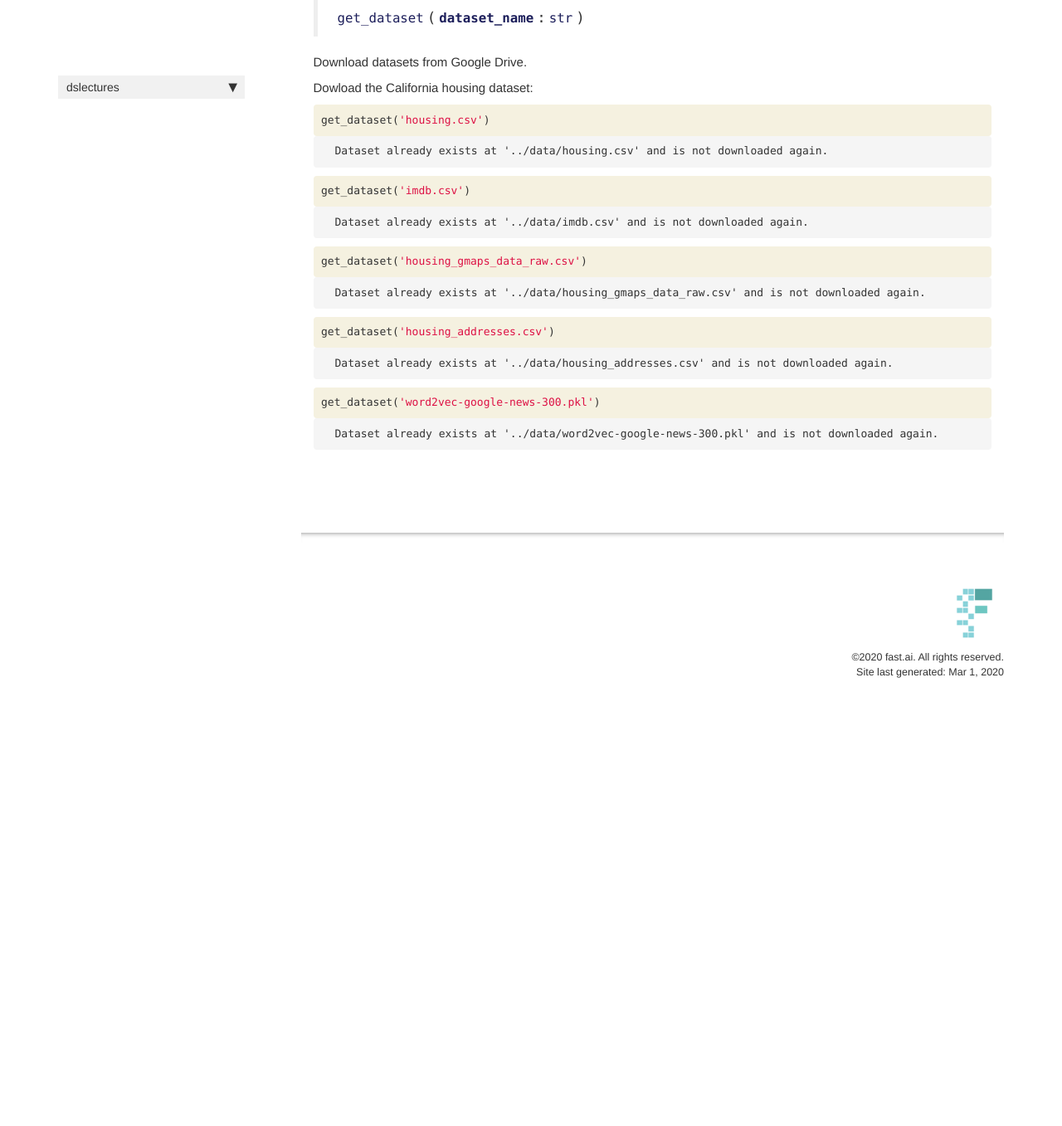
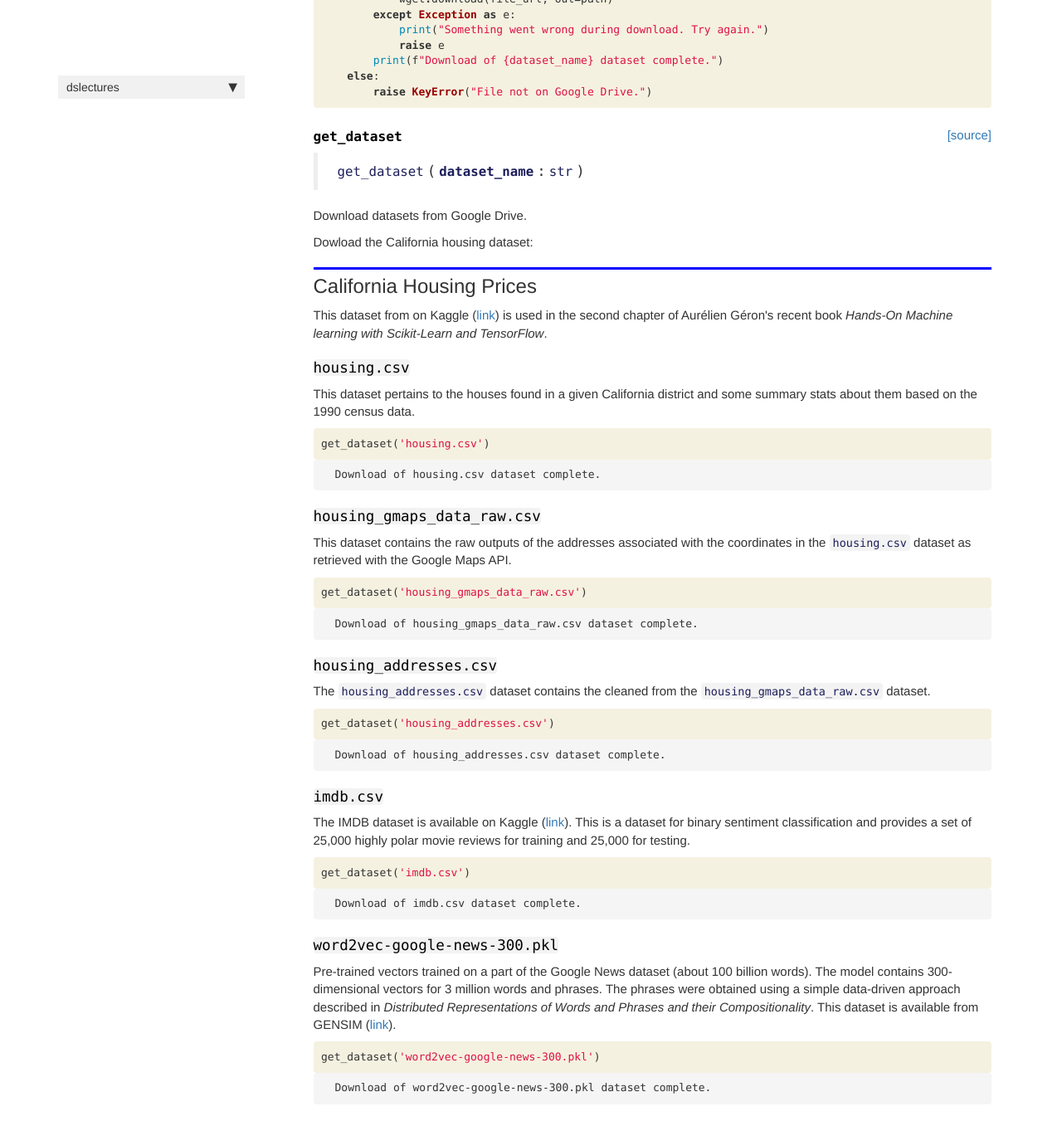
Before and after one commit to lewtun/dslectures, a Jekyll site: the page built from docs/core.html, in a window 1280 px wide and 1400 px high, scrolled down 873 px. Shown: the top 1357 px of the window at 83% size. Built offline with Jekyll 4.4.1, drawn with Linux system fonts in a browser that asks for light colours; nearby versions of some CDN libraries; comment, search, counter and statistics services are not loaded; before the commit the page ends 1743 px from its top, so only the background shows below that; some of the changed text lies outside the part shown.

Commit message:
docs: add dataset documentation

```diff
--- a/docs/core.html
+++ b/docs/core.html
@@ -93,6 +93,20 @@
 </div>
 </div>
 </div>
+<div class="cell border-box-sizing text_cell rendered"><div class="inner_cell">
+<div class="text_cell_render border-box-sizing rendered_html">
+<h2 id="California-Housing-Prices">California Housing Prices<a class="anchor-link" href="#California-Housing-Prices">&#182;</a></h2><p>This dataset from on Kaggle (<a href="https://www.kaggle.com/camnugent/california-housing-prices">link</a>) is used in the second chapter of Aurélien Géron's recent book <em>Hands-On Machine learning with Scikit-Learn and TensorFlow</em>.</p>
+
+</div>
+</div>
+</div>
+<div class="cell border-box-sizing text_cell rendered"><div class="inner_cell">
+<div class="text_cell_render border-box-sizing rendered_html">
+<h3 id="housing.csv"><code>housing.csv</code><a class="anchor-link" href="#housing.csv">&#182;</a></h3><p>This dataset pertains to the houses found in a given California district and some summary stats about them based on the 1990 census data.</p>
+
+</div>
+</div>
+</div>
 <div class="cell border-box-sizing code_cell rendered">
 <div class="input">
 
@@ -111,7 +125,7 @@
 <div class="output_area">
 
 <div class="output_subarea output_stream output_stdout output_text">
-<pre>Dataset already exists at &#39;../data/housing.csv&#39; and is not downloaded again.
+<pre>Download of housing.csv dataset complete.
 </pre>
 </div>
 </div>
@@ -119,6 +133,81 @@
 </div>
 </div>
 
+</div>
+<div class="cell border-box-sizing text_cell rendered"><div class="inner_cell">
+<div class="text_cell_render border-box-sizing rendered_html">
+<h3 id="housing_gmaps_data_raw.csv"><code>housing_gmaps_data_raw.csv</code><a class="anchor-link" href="#housing_gmaps_data_raw.csv">&#182;</a></h3><p>This dataset contains the raw outputs of the addresses associated with the coordinates in the <code>housing.csv</code> dataset as retrieved with the Google Maps API.</p>
+
+</div>
+</div>
+</div>
+<div class="cell border-box-sizing code_cell rendered">
+<div class="input">
+
+<div class="inner_cell">
+    <div class="input_area">
+<div class=" highlight hl-ipython3"><pre><span></span><span class="n">get_dataset</span><span class="p">(</span><span class="s1">&#39;housing_gmaps_data_raw.csv&#39;</span><span class="p">)</span>
+</pre></div>
+
+    </div>
+</div>
+</div>
+
+<div class="output_wrapper">
+<div class="output">
+
+<div class="output_area">
+
+<div class="output_subarea output_stream output_stdout output_text">
+<pre>Download of housing_gmaps_data_raw.csv dataset complete.
+</pre>
+</div>
+</div>
+
+</div>
+</div>
+
+</div>
+<div class="cell border-box-sizing text_cell rendered"><div class="inner_cell">
+<div class="text_cell_render border-box-sizing rendered_html">
+<h3 id="housing_addresses.csv"><code>housing_addresses.csv</code><a class="anchor-link" href="#housing_addresses.csv">&#182;</a></h3><p>The <code>housing_addresses.csv</code> dataset contains the cleaned from the <code>housing_gmaps_data_raw.csv</code> dataset.</p>
+
+</div>
+</div>
+</div>
+<div class="cell border-box-sizing code_cell rendered">
+<div class="input">
+
+<div class="inner_cell">
+    <div class="input_area">
+<div class=" highlight hl-ipython3"><pre><span></span><span class="n">get_dataset</span><span class="p">(</span><span class="s1">&#39;housing_addresses.csv&#39;</span><span class="p">)</span>
+</pre></div>
+
+    </div>
+</div>
+</div>
+
+<div class="output_wrapper">
+<div class="output">
+
+<div class="output_area">
+
+<div class="output_subarea output_stream output_stdout output_text">
+<pre>Download of housing_addresses.csv dataset complete.
+</pre>
+</div>
+</div>
+
+</div>
+</div>
+
+</div>
+<div class="cell border-box-sizing text_cell rendered"><div class="inner_cell">
+<div class="text_cell_render border-box-sizing rendered_html">
+<h3 id="imdb.csv"><code>imdb.csv</code><a class="anchor-link" href="#imdb.csv">&#182;</a></h3><p>The IMDB dataset is available on Kaggle (<a href="https://www.kaggle.com/lakshmi25npathi/imdb-dataset-of-50k-movie-reviews">link</a>). This is a dataset for binary sentiment classification and provides a set of 25,000 highly polar movie reviews for training and 25,000 for testing.</p>
+
+</div>
+</div>
 </div>
 <div class="cell border-box-sizing code_cell rendered">
 <div class="input">
@@ -138,7 +227,7 @@
 <div class="output_area">
 
 <div class="output_subarea output_stream output_stdout output_text">
-<pre>Dataset already exists at &#39;../data/imdb.csv&#39; and is not downloaded again.
+<pre>Download of imdb.csv dataset complete.
 </pre>
 </div>
 </div>
@@ -147,59 +236,12 @@
 </div>
 
 </div>
-<div class="cell border-box-sizing code_cell rendered">
-<div class="input">
-
-<div class="inner_cell">
-    <div class="input_area">
-<div class=" highlight hl-ipython3"><pre><span></span><span class="n">get_dataset</span><span class="p">(</span><span class="s1">&#39;housing_gmaps_data_raw.csv&#39;</span><span class="p">)</span>
-</pre></div>
-
-    </div>
-</div>
-</div>
-
-<div class="output_wrapper">
-<div class="output">
-
-<div class="output_area">
-
-<div class="output_subarea output_stream output_stdout output_text">
-<pre>Dataset already exists at &#39;../data/housing_gmaps_data_raw.csv&#39; and is not downloaded again.
-</pre>
-</div>
-</div>
+<div class="cell border-box-sizing text_cell rendered"><div class="inner_cell">
+<div class="text_cell_render border-box-sizing rendered_html">
+<h3 id="word2vec-google-news-300.pkl"><code>word2vec-google-news-300.pkl</code><a class="anchor-link" href="#word2vec-google-news-300.pkl">&#182;</a></h3><p>Pre-trained vectors trained on a part of the Google News dataset (about 100 billion words). The model contains 300-dimensional vectors for 3 million words and phrases. The phrases were obtained using a simple data-driven approach described in <em>Distributed Representations of Words and Phrases and their Compositionality</em>. This dataset is available from GENSIM (<a href="https://github.com/RaRe-Technologies/gensim-data">link</a>).</p>
 
 </div>
 </div>
-
-</div>
-<div class="cell border-box-sizing code_cell rendered">
-<div class="input">
-
-<div class="inner_cell">
-    <div class="input_area">
-<div class=" highlight hl-ipython3"><pre><span></span><span class="n">get_dataset</span><span class="p">(</span><span class="s1">&#39;housing_addresses.csv&#39;</span><span class="p">)</span>
-</pre></div>
-
-    </div>
-</div>
-</div>
-
-<div class="output_wrapper">
-<div class="output">
-
-<div class="output_area">
-
-<div class="output_subarea output_stream output_stdout output_text">
-<pre>Dataset already exists at &#39;../data/housing_addresses.csv&#39; and is not downloaded again.
-</pre>
-</div>
-</div>
-
-</div>
-</div>
-
 </div>
 <div class="cell border-box-sizing code_cell rendered">
 <div class="input">
@@ -219,7 +261,7 @@
 <div class="output_area">
 
 <div class="output_subarea output_stream output_stdout output_text">
-<pre>Dataset already exists at &#39;../data/word2vec-google-news-300.pkl&#39; and is not downloaded again.
+<pre>Download of word2vec-google-news-300.pkl dataset complete.
 </pre>
 </div>
 </div>
```
Also changed, not shown: 1 other file.
